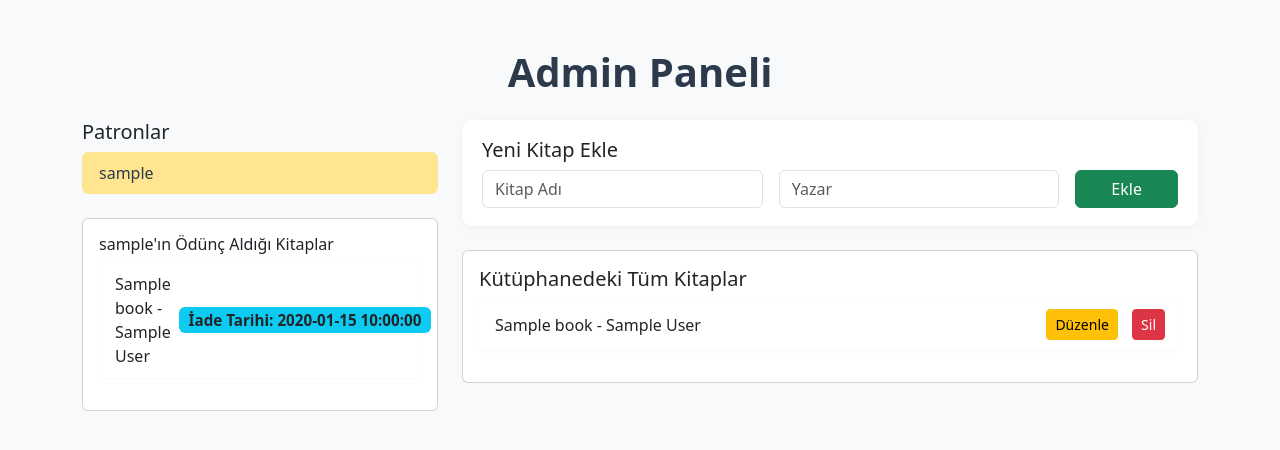
After one commit to BilalEnesS/library_case_py, a FastAPI app: template templates/admin.html in a window 1280 px wide. The commit adds this page. Shown: the top 450 px of the page. Run offline with FastAPI, Linux system fonts and the light colour scheme; the template is opened without the code that fills it: most values are stand-ins (such as "Sample title", 1, 10 or a date in 2020).

Commit message:
Book update and deletion operations have been added via API. Employer information update and deletion operations have been added. New endpoints have been created for the admin panel. Visual updates have been made on the home page for overdue books

```diff
--- a/app/main.py
+++ b/app/main.py
@@ -1,11 +1,11 @@
-from fastapi import FastAPI, Depends, HTTPException, Request, Form, Cookie
+from fastapi import FastAPI, Depends, HTTPException, Request, Form, Cookie, Path
 from fastapi.responses import HTMLResponse, RedirectResponse
 from fastapi.templating import Jinja2Templates
 from sqlalchemy.orm import Session
 from typing import List
 from fastapi.security import OAuth2PasswordBearer, OAuth2PasswordRequestForm
 from jose import JWTError, jwt
-from datetime import datetime, timedelta
+from datetime import datetime, timedelta, date
 from . import crud, models, tasks
 from .database import engine, get_db
 from .db_seeder import seed_db # YENİ: Veri ekleme fonksiyonunu import et
@@ -90,6 +90,7 @@ async def show_main_page(request: Request, db: Session = Depends(get_db), access
     if patron:
         patron_id = patron.id
         patron_books = db.query(models.Book).filter_by(patron_id=patron_id).all()
+    today = date.today()
     return templates.TemplateResponse(
         "index.html",
         {
@@ -98,6 +99,7 @@ async def show_main_page(request: Request, db: Session = Depends(get_db), access
             "patron": patron,
             "patron_books": patron_books,
             "patron_id": patron_id,
+            "today": today,
         }
     )
 
@@ -134,7 +136,11 @@ def login_submit(request: Request, username: str = Form(...), password: str = Fo
     if not patron or not crud.verify_password(password, patron.hashed_password):
         return templates.TemplateResponse("login.html", {"request": request, "error": "Kullanıcı adı veya şifre hatalı."})
     access_token = create_access_token(data={"sub": patron.username})
-    response = RedirectResponse(url="/", status_code=303)
+    # Eğer admin kullanıcısı ise admin paneline yönlendir
+    if username == "admin" and password == "1234":
+        response = RedirectResponse(url="/admin", status_code=303)
+    else:
+        response = RedirectResponse(url="/", status_code=303)
     response.set_cookie(key="access_token", value=f"Bearer {access_token}", httponly=True)
     return response
 
@@ -175,6 +181,27 @@ def get_book_by_id_api(book_id: int, db: Session = Depends(get_db)):
         raise HTTPException(status_code=404, detail="Kitap bulunamadı")
     return db_book
 
+# --- Kitap Update ve Delete ---
+@app.put("/api/books/{book_id}", response_model=models.BookResponse, tags=["API - Kitaplar"])
+def update_book_api(book_id: int, book: models.BookCreate, db: Session = Depends(get_db)):
+    db_book = crud.get_book(db, book_id)
+    if not db_book:
+        raise HTTPException(status_code=404, detail="Kitap bulunamadı")
+    db_book.title = book.title
+    db_book.author = book.author
+    db.commit()
+    db.refresh(db_book)
+    return db_book
+
+@app.delete("/api/books/{book_id}", status_code=204, tags=["API - Kitaplar"])
+def delete_book_api(book_id: int, db: Session = Depends(get_db)):
+    db_book = crud.get_book(db, book_id)
+    if not db_book:
+        raise HTTPException(status_code=404, detail="Kitap bulunamadı")
+    db.delete(db_book)
+    db.commit()
+    return
+
 # --- Üye (Patron) API Endpointleri ---
 
 @app.post("/api/patrons/", response_model=models.PatronResponse, status_code=201, tags=["API - Kullanıcılar"])
@@ -191,6 +218,34 @@ def get_all_patrons_api(skip: int = 0, limit: int = 100, db: Session = Depends(g
     """API üzerinden tüm kütüphane üyelerini listeler."""
     patrons = crud.get_patrons(db=db, skip=skip, limit=limit)
     return patrons
+
+# --- Patron Read by ID, Update, Delete ---
+@app.get("/api/patrons/{patron_id}", response_model=models.PatronResponse, tags=["API - Kullanıcılar"])
+def get_patron_by_id_api(patron_id: int, db: Session = Depends(get_db)):
+    db_patron = crud.get_patron(db, patron_id)
+    if not db_patron:
+        raise HTTPException(status_code=404, detail="Patron bulunamadı")
+    return db_patron
+
+@app.put("/api/patrons/{patron_id}", response_model=models.PatronResponse, tags=["API - Kullanıcılar"])
+def update_patron_api(patron_id: int, patron: models.PatronCreate, db: Session = Depends(get_db)):
+    db_patron = crud.get_patron(db, patron_id)
+    if not db_patron:
+        raise HTTPException(status_code=404, detail="Patron bulunamadı")
+    db_patron.username = patron.username
+    db_patron.hashed_password = crud.get_password_hash(patron.password)
+    db.commit()
+    db.refresh(db_patron)
+    return db_patron
+
+@app.delete("/api/patrons/{patron_id}", status_code=204, tags=["API - Kullanıcılar"])
+def delete_patron_api(patron_id: int, db: Session = Depends(get_db)):
+    db_patron = crud.get_patron(db, patron_id)
+    if not db_patron:
+        raise HTTPException(status_code=404, detail="Patron bulunamadı")
+    db.delete(db_patron)
+    db.commit()
+    return
 
 # --- Auth API Endpointleri ---
 
@@ -219,3 +274,92 @@ def trigger_reminders_api():
     """
     tasks.send_overdue_reminders.delay()
     return {"message": "Hatırlatma gönderme görevi başarıyla başlatıldı."}
+
+# --- API üzerinden ödünç alma ve iade ---
+@app.post("/api/books/{book_id}/checkout", response_model=models.BookResponse, tags=["API - Kitaplar"])
+def api_checkout_book(book_id: int, patron_id: int = Form(...), db: Session = Depends(get_db)):
+    db_book = crud.get_book(db, book_id)
+    db_patron = crud.get_patron(db, patron_id)
+    if not db_book or not db_patron:
+        raise HTTPException(status_code=404, detail="Kitap veya patron bulunamadı")
+    if db_book.patron_id is not None:
+        raise HTTPException(status_code=400, detail="Kitap zaten ödünçte")
+    return crud.checkout_book(db, book_id, patron_id)
+
+@app.post("/api/books/{book_id}/return", response_model=models.BookResponse, tags=["API - Kitaplar"])
+def api_return_book(book_id: int, db: Session = Depends(get_db)):
+    db_book = crud.get_book(db, book_id)
+    if not db_book:
+        raise HTTPException(status_code=404, detail="Kitap bulunamadı")
+    if db_book.patron_id is None:
+        raise HTTPException(status_code=400, detail="Kitap zaten kütüphanede")
+    return crud.return_book(db, book_id)
+
+# --- Ödünçteki kitapları listele ---
+@app.get("/api/books/checked-out", response_model=List[models.BookResponse], tags=["API - Kitaplar"])
+def get_checked_out_books_api(db: Session = Depends(get_db)):
+    books = db.query(models.Book).filter(models.Book.patron_id.isnot(None)).all()
+    return books
+
+# --- Gecikmiş kitapları listele ---
+@app.get("/api/books/overdue", response_model=List[models.BookResponse], tags=["API - Kitaplar"])
+def get_overdue_books_api(db: Session = Depends(get_db)):
+    today = date.today()
+    books = db.query(models.Book).filter(models.Book.due_date.isnot(None), models.Book.due_date < today).all()
+    return books
+
+@app.get("/admin", response_class=HTMLResponse, tags=["Admin"])
+def admin_panel(request: Request, db: Session = Depends(get_db)):
+    patrons = crud.get_patrons(db)
+    books = crud.get_books(db)
+    return templates.TemplateResponse("admin.html", {
+        "request": request,
+        "patrons": patrons,
+        "books": books,
+        "selected_patron": None,
+        "selected_patron_books": None,
+    })
+
+@app.get("/admin/patron/{patron_id}", response_class=HTMLResponse, tags=["Admin"])
+def admin_patron_detail(request: Request, patron_id: int = Path(...), db: Session = Depends(get_db)):
+    patrons = crud.get_patrons(db)
+    books = crud.get_books(db)
+    selected_patron = crud.get_patron(db, patron_id=patron_id)
+    selected_patron_books = db.query(models.Book).filter_by(patron_id=patron_id).all() if selected_patron else []
+    return templates.TemplateResponse("admin.html", {
+        "request": request,
+        "patrons": patrons,
+        "books": books,
+        "selected_patron": selected_patron,
+        "selected_patron_books": selected_patron_books,
+    })
+
+@app.post("/admin/books/add", response_class=HTMLResponse, tags=["Admin"])
+def admin_add_book(request: Request, title: str = Form(...), author: str = Form(...), db: Session = Depends(get_db)):
+    crud.create_book(db, models.BookCreate(title=title, author=author))
+    return RedirectResponse(url="/admin", status_code=303)
+
+@app.post("/admin/books/delete/{book_id}", response_class=HTMLResponse, tags=["Admin"])
+def admin_delete_book(request: Request, book_id: int = Path(...), db: Session = Depends(get_db)):
+    book = crud.get_book(db, book_id)
+    if book:
+        db.delete(book)
+        db.commit()
+    return RedirectResponse(url="/admin", status_code=303)
+
+@app.get("/admin/books/edit/{book_id}", response_class=HTMLResponse, tags=["Admin"])
+def admin_edit_book_form(request: Request, book_id: int = Path(...), db: Session = Depends(get_db)):
+    book = crud.get_book(db, book_id)
+    if not book:
+        return RedirectResponse(url="/admin", status_code=303)
+    return templates.TemplateResponse("admin_edit_book.html", {"request": request, "book": book})
+
+@app.post("/admin/books/edit/{book_id}", response_class=HTMLResponse, tags=["Admin"])
+def admin_edit_book(request: Request, book_id: int = Path(...), title: str = Form(...), author: str = Form(...), db: Session = Depends(get_db)):
+    book = crud.get_book(db, book_id)
+    if book:
+        book.title = title
+        book.author = author
+        db.commit()
+        db.refresh(book)
+    return RedirectResponse(url="/admin", status_code=303)
--- /dev/null
+++ b/templates/admin.html
@@ -0,0 +1,85 @@
+<!DOCTYPE html>
+<html lang="tr">
+<head>
+    <meta charset="UTF-8">
+    <title>Admin Paneli</title>
+    <link href="https://cdn.jsdelivr.net/npm/bootstrap@5.3.2/dist/css/bootstrap.min.css" rel="stylesheet">
+    <style>
+        body { background: #f8f9fa; }
+        .admin-title { color: #2d3a4b; font-weight: 700; margin-bottom: 24px; }
+        .patron-list { max-height: 350px; overflow-y: auto; }
+        .patron-list .list-group-item.active { background: #ffe58f; color: #2d3a4b; border-color: #ffe58f; }
+        .book-list li { background: #fff; border-radius: 6px; margin-bottom: 10px; padding: 10px 16px; box-shadow: 0 1px 3px rgba(0,0,0,0.03); display: flex; align-items: center; justify-content: space-between; }
+        .book-list .btn { margin-left: 10px; }
+        .book-list .badge { font-size: 0.95em; }
+        .add-book-form { background: #fff; border-radius: 10px; box-shadow: 0 2px 8px rgba(0,0,0,0.04); padding: 18px 20px; margin-bottom: 24px; }
+    </style>
+</head>
+<body>
+    <div class="container mt-5">
+        <h1 class="admin-title text-center">Admin Paneli</h1>
+        <div class="row">
+            <div class="col-md-4">
+                <h5>Patronlar</h5>
+                <ul class="list-group patron-list mb-4">
+                    {% for patron in patrons %}
+                        <a href="/admin/patron/{{ patron.id }}" class="list-group-item list-group-item-action {% if selected_patron and selected_patron.id == patron.id %}active{% endif %}">
+                            {{ patron.username }}
+                        </a>
+                    {% endfor %}
+                </ul>
+                {% if selected_patron %}
+                <div class="card mb-4">
+                    <div class="card-body">
+                        <h6 class="card-title">{{ selected_patron.username }}'ın Ödünç Aldığı Kitaplar</h6>
+                        {% if selected_patron_books %}
+                        <ul class="book-list list-unstyled">
+                            {% for book in selected_patron_books %}
+                                <li>{{ book.title }} - {{ book.author }} {% if book.due_date %}<span class="badge bg-info text-dark ms-2">İade Tarihi: {{ book.due_date }}</span>{% endif %}</li>
+                            {% endfor %}
+                        </ul>
+                        {% else %}
+                        <p>Hiç kitap ödünç almamış.</p>
+                        {% endif %}
+                    </div>
+                </div>
+                {% endif %}
+            </div>
+            <div class="col-md-8">
+                <div class="add-book-form mb-4">
+                    <h5>Yeni Kitap Ekle</h5>
+                    <form method="post" action="/admin/books/add" class="row g-3">
+                        <div class="col-md-5">
+                            <input type="text" name="title" class="form-control" placeholder="Kitap Adı" required>
+                        </div>
+                        <div class="col-md-5">
+                            <input type="text" name="author" class="form-control" placeholder="Yazar" required>
+                        </div>
+                        <div class="col-md-2">
+                            <button type="submit" class="btn btn-success w-100">Ekle</button>
+                        </div>
+                    </form>
+                </div>
+                <div class="card">
+                    <div class="card-body">
+                        <h5 class="card-title">Kütüphanedeki Tüm Kitaplar</h5>
+                        <ul class="book-list list-unstyled">
+                        {% for book in books %}
+                            <li>
+                                <span>{{ book.title }} - {{ book.author }}</span>
+                                <span>
+                                    <a href="/admin/books/edit/{{ book.id }}" class="btn btn-sm btn-warning">Düzenle</a>
+                                    <form method="post" action="/admin/books/delete/{{ book.id }}" style="display:inline;">
+                                        <button type="submit" class="btn btn-sm btn-danger">Sil</button>
+                                    </form>
+                                </span>
+                            </li>
+                        {% endfor %}
+                        </ul>
+                    </div>
+                </div>
+            </div>
+        </div>
+    </div>
+</body>
+</html>
```
Also changed, not shown: templates/admin_edit_book.html (added, +42 -0 lines), templates/index.html (+22 -12 lines).
